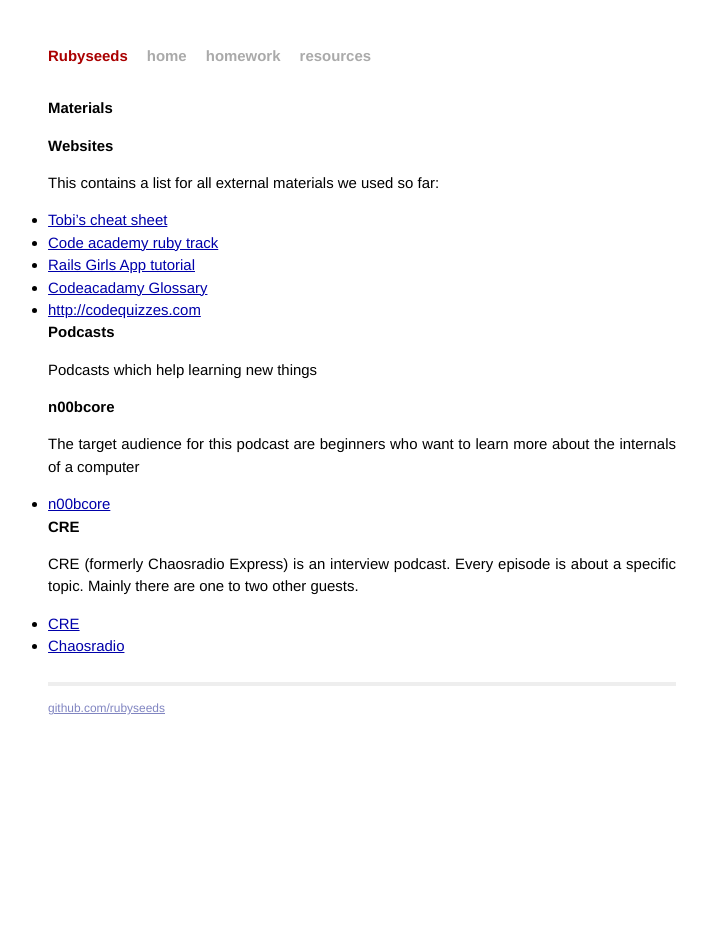
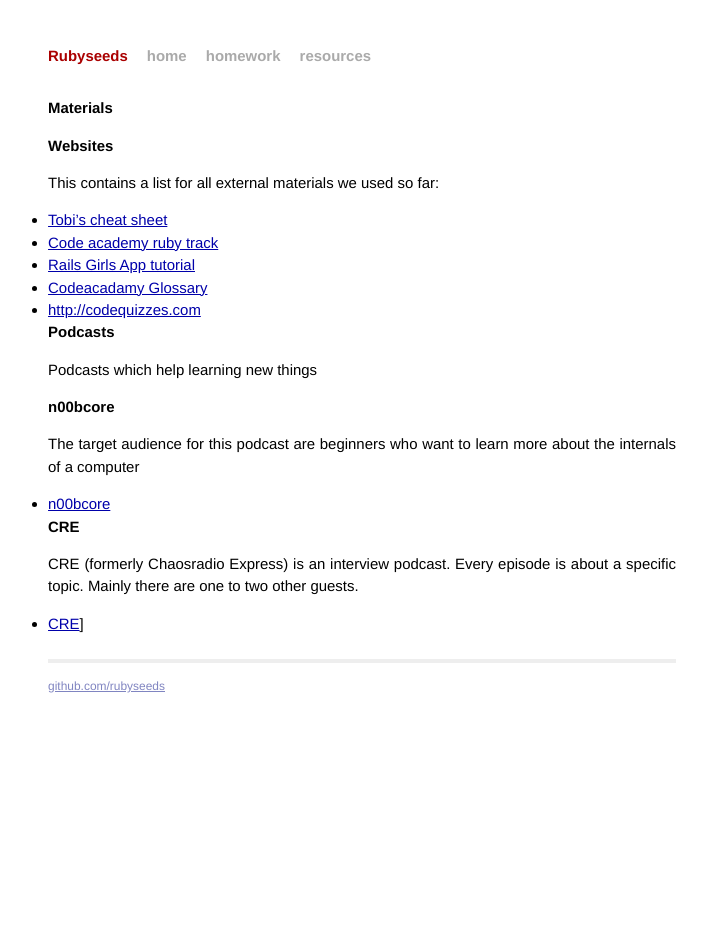
Before and after one commit to LydKo/materials, a Jekyll site: the page built from resources/index.md, in a window 1280 px wide. Shown: the whole page, without its empty margins (278-985 px from the left). Built offline with Jekyll 4.4.1, drawn with Linux system fonts in a browser that asks for light colours; Markdown is read by kramdown in place of the engine named in the settings.

Commit message:
removed chaosradio

```diff
--- a/resources/index.md
+++ b/resources/index.md
@@ -24,5 +24,4 @@
 
 ### CRE
 CRE (formerly Chaosradio Express) is an interview podcast. Every episode is about a specific topic. Mainly there are one to two other guests.
-- [CRE](http://cre.fm/)
-- [Chaosradio](http://chaosradio.ccc.de/chaosradio.html)
+- [CRE](http://cre.fm/)]
```
